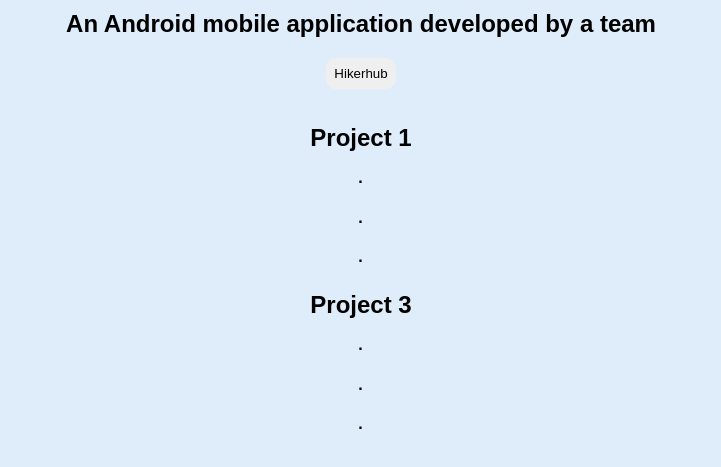
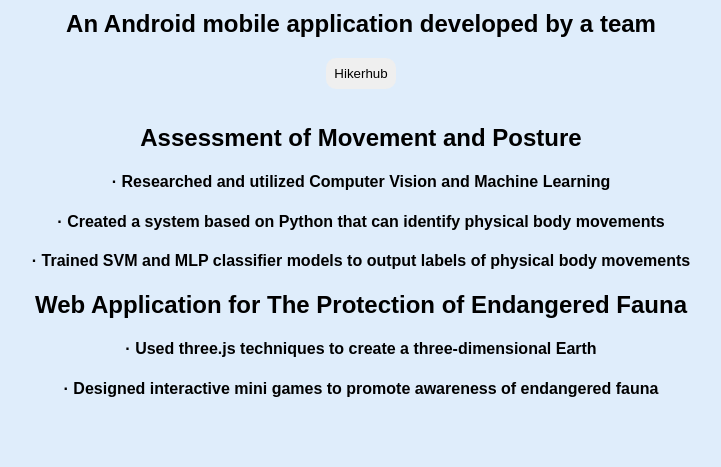
Before and after one commit to Vodkaox/personal_website, a plain HTML site: page project-page/project.html in a window 1280 px wide. Shown: the part 175-642 px from the top of the page, without its empty margins (279-1000 px from the left). Drawn offline with Linux system fonts and the light colour scheme.

Commit message:
fill info

```diff
--- a/project-page/project.html
+++ b/project-page/project.html
@@ -31,17 +31,16 @@
                 </div>
 
                 <div class="pro2">
-                    <h2>Project 1</h2>
-                    <h4> · </h4>
-                    <h4> · </h4>
-                    <h4> · </h4>
+                    <h2>Assessment of Movement and Posture</h2>
+                    <h4> · Researched and utilized Computer Vision and Machine Learning</h4>
+                    <h4> · Created a system based on Python that can identify physical body movements</h4>
+                    <h4> · Trained SVM and MLP classifier models to output labels of physical body movements</h4>
                 </div>
 
                 <div class="pro3">
-                    <h2>Project 3</h2>
-                    <h4> · </h4>
-                    <h4> · </h4>
-                    <h4> · </h4>
+                    <h2>Web Application for The Protection of Endangered Fauna</h2>
+                    <h4> · Used three.js techniques to create a three-dimensional Earth</h4>
+                    <h4> · Designed interactive mini games to promote awareness of endangered fauna</h4>
                 </div>
             </div>
         </div>
```
